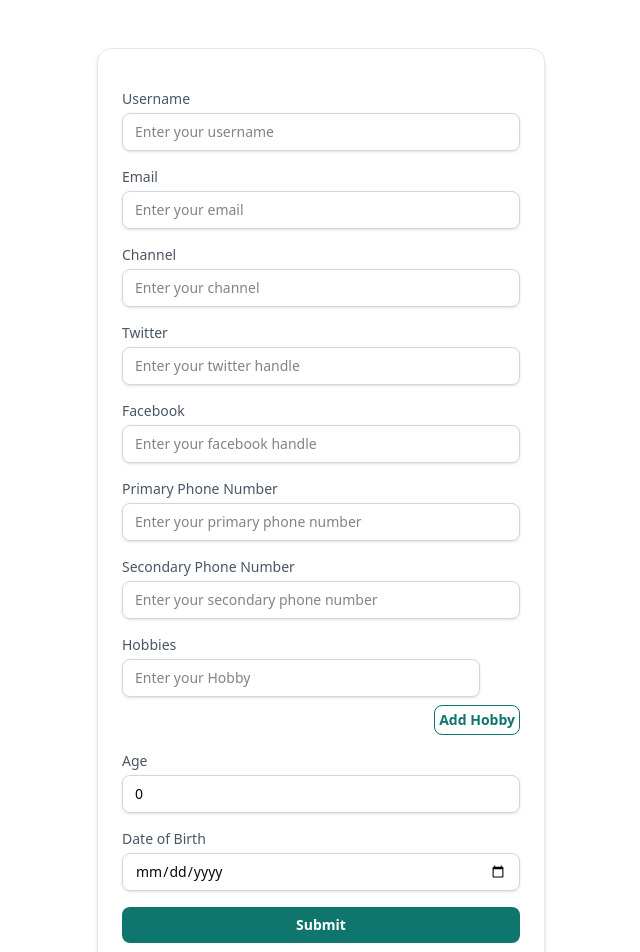
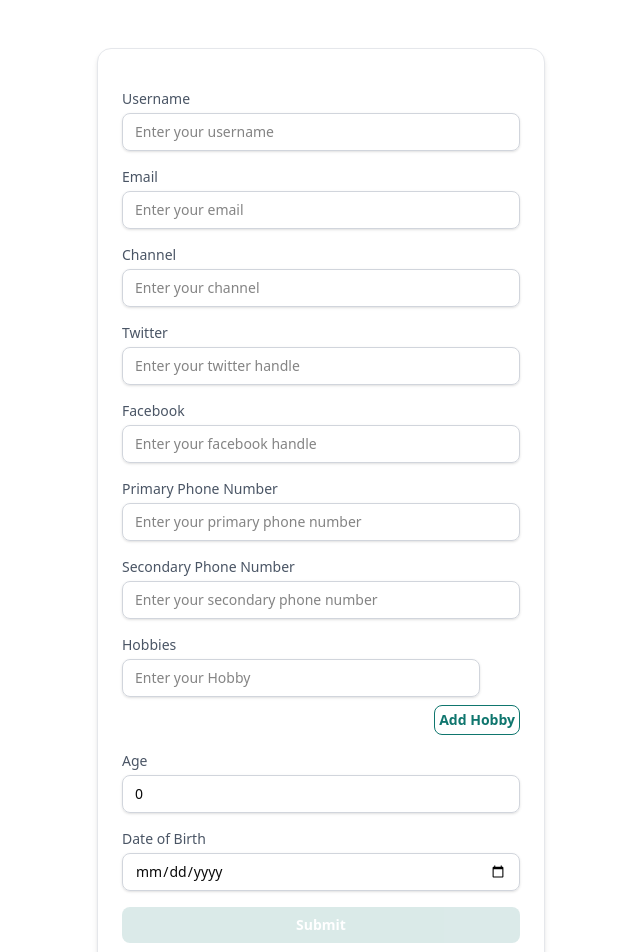
Before and after one commit to DevStreak-Code/devstreak-web-user, a React (Vite) app: page /sample-form in a window 1280 px wide. Shown: the top 952 px of the page, without its empty margins (319-959 px from the left). Built offline with nearby package versions, Linux system fonts and the light colour scheme.

Commit message:
Sample Form | Disable form

```diff
--- a/src/features/sample/SampleForm.tsx
+++ b/src/features/sample/SampleForm.tsx
@@ -195,7 +195,15 @@
 19- Handle Submission Errors
      onSubmit={handleSubmit(onSubmit, onError)} : trigger onError when form submission failed
 
+20 - Disable form
+    const {isDirty, isValid} = formState;
+    - when user never entered input
+      disabled ={!isDirty}
 
+    - form state is invalid
+      disabled = {!isValid}
+
+      combine ==> disabled ={!isDirty || !isValid}
 */
 
 type TFormValues = {
@@ -245,7 +253,7 @@ const SampleForm = () => {
     name: "hobbies",
     control,
   });
-  const { errors, touchedFields, dirtyFields, isDirty } = formState;
+  const { errors, touchedFields, dirtyFields, isDirty, isValid } = formState;
   console.log({ touchedFields, dirtyFields });
 
   //   useEffect(() => {
@@ -515,7 +523,7 @@ const SampleForm = () => {
 
         <button
           type="submit"
-        //   disabled={!isDirty}
+            disabled={!isDirty || !isValid}
           className="disabled:opacity-15 w-full bg-primary hover:bg-primary/90 transition-colors text-white text-sm font-semibold py-2 rounded-md"
         >
           Submit
```
